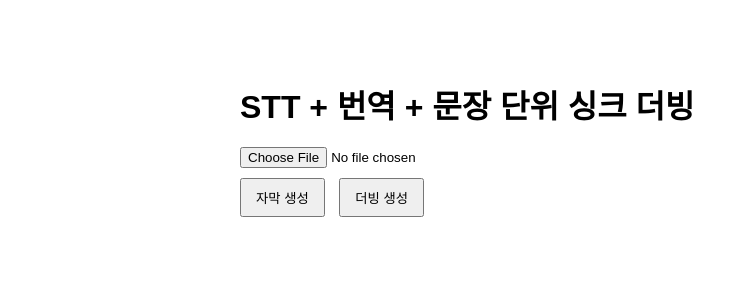
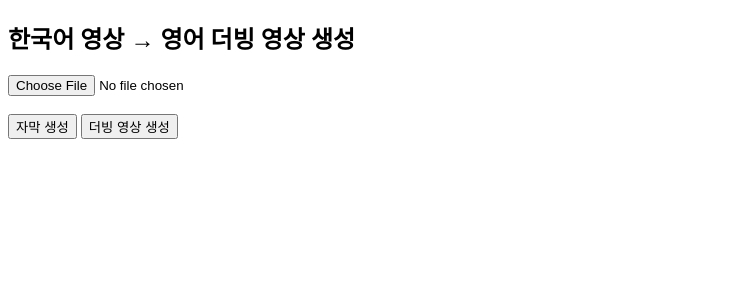
Before and after one commit to yunsu080313-del/real, a Flask app: page / in a window 1280 px wide. Shown: the top 300 px of the page, without its empty margins (0-747 px from the left). Run offline with Flask 3, Linux system fonts and the light colour scheme.

Commit message:
Update index.html

```diff
--- a/templates/index.html
+++ b/templates/index.html
@@ -2,99 +2,36 @@
 <html lang="ko">
 <head>
     <meta charset="UTF-8">
-    <title>Whisper STT + Sync Dubbing</title>
+    <title>STT + Sync Dubbing</title>
     <meta name="viewport" content="width=device-width, initial-scale=1">
-
-    <style>
-        body {
-            font-family: Arial, sans-serif;
-            max-width: 800px;
-            margin: 40px auto;
-            padding: 20px;
-        }
-
-        h1 {
-            margin-bottom: 20px;
-        }
-
-        form {
-            margin-bottom: 30px;
-        }
-
-        input[type="file"] {
-            margin-bottom: 10px;
-        }
-
-        button {
-            padding: 8px 14px;
-            margin-right: 10px;
-            cursor: pointer;
-        }
-
-        audio, video {
-            margin-top: 20px;
-            width: 100%;
-        }
-
-        .section {
-            margin-top: 30px;
-        }
-    </style>
 </head>
 <body>
 
-<h1>STT + 번역 + 문장 단위 싱크 더빙</h1>
+<h2>한국어 영상 → 영어 더빙 영상 생성</h2>
 
 <form method="POST" enctype="multipart/form-data">
-    <input type="file" name="audio" accept="audio/*,video/*" required><br>
+    <input type="file" name="audio" accept="video/*,audio/*" required><br><br>
 
     <button type="submit" name="action" value="subtitle">
         자막 생성
     </button>
 
     <button type="submit" name="action" value="dubbing">
-        더빙 생성
+        더빙 영상 생성
     </button>
 </form>
 
+{% if subtitle_path %}
+    <p>
+        <a href="{{ subtitle_path }}" download>자막 다운로드</a>
+    </p>
+{% endif %}
 
 {% if video_path %}
-<div class="section">
-    <h3>업로드 파일</h3>
-
-    <video controls>
-        <source src="{{ video_path }}">
-        브라우저가 video 태그를 지원하지 않습니다.
+    <h3>결과 영상</h3>
+    <video controls width="700">
+        <source src="{{ video_path }}" type="video/mp4">
     </video>
-</div>
-{% endif %}
-
-
-{% if subtitle_path %}
-<div class="section">
-    <h3>생성된 자막 (VTT)</h3>
-    <a href="{{ subtitle_path }}" download>
-        자막 다운로드
-    </a>
-</div>
-{% endif %}
-
-
-{% if dubbing_path %}
-<div class="section">
-    <h3>영어 더빙 (싱크 적용)</h3>
-
-    <audio controls>
-        <source src="{{ dubbing_path }}" type="audio/mpeg">
-        브라우저가 audio 태그를 지원하지 않습니다.
-    </audio>
-
-    <p>
-        <a href="{{ dubbing_path }}" download>
-            더빙 파일 다운로드
-        </a>
-    </p>
-</div>
 {% endif %}
 
 </body>
```
